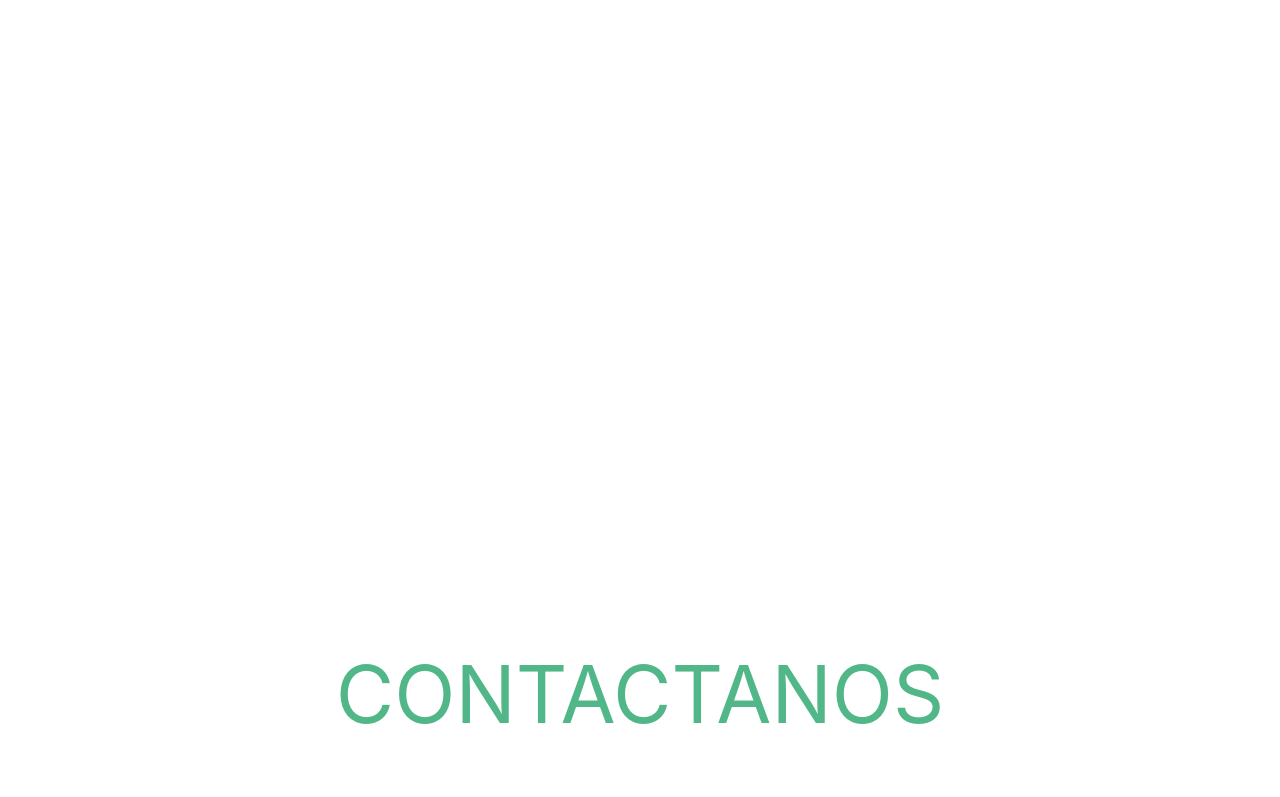
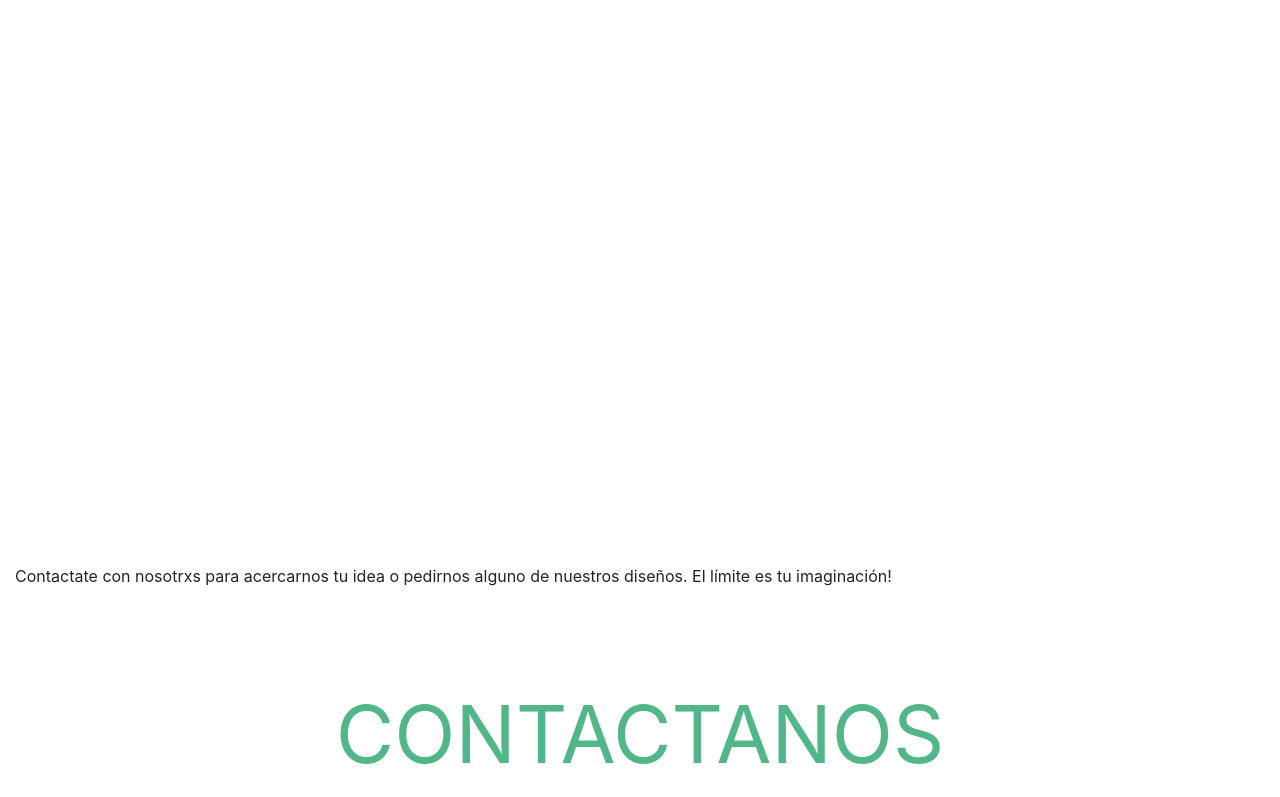
Before and after one commit to evangelinaprado/creacionesunagi, a plain HTML site: page index.html in a window 1280 px wide. Shown: the part 226-1023 px from the top of the page. Drawn offline with nearby package versions, Linux system fonts and the light colour scheme.

Commit message:
Agregué un párrafo en el index

```diff
--- a/index.html
+++ b/index.html
@@ -47,6 +47,9 @@
 				</a>
 			</div>
 		</div>
+		<section>
+			<p>Contactate con nosotrxs para acercarnos tu idea o pedirnos alguno de nuestros diseños. El límite es tu imaginación!</p>
+		</section>
 
 		<section class="row">
 			<div class="col-sm-12 col-md-12 col-lg-12 contacto">
```
